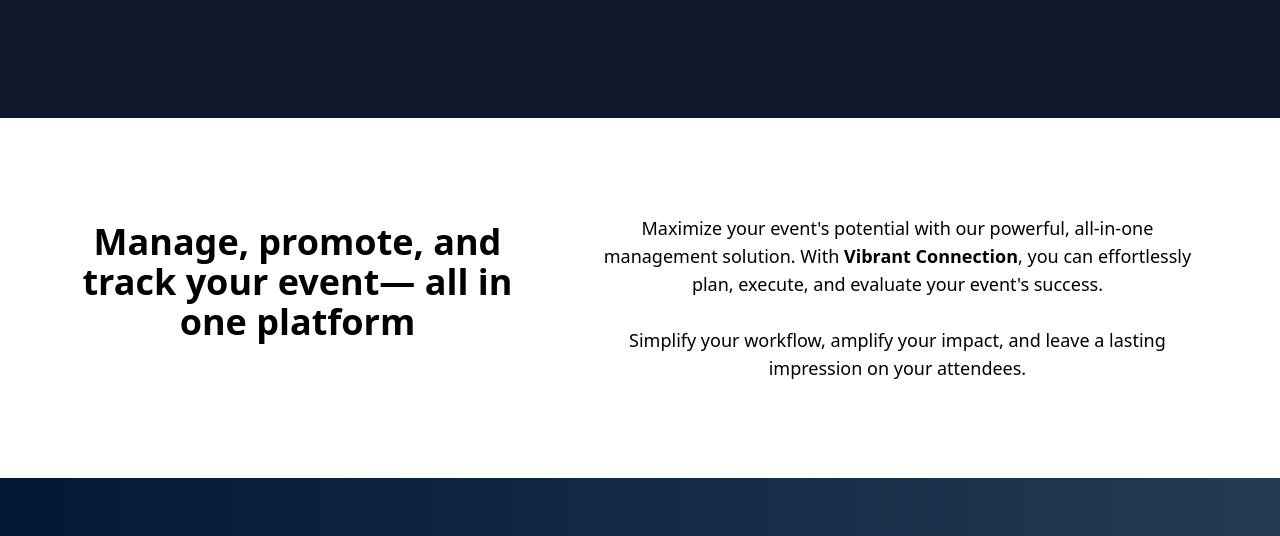
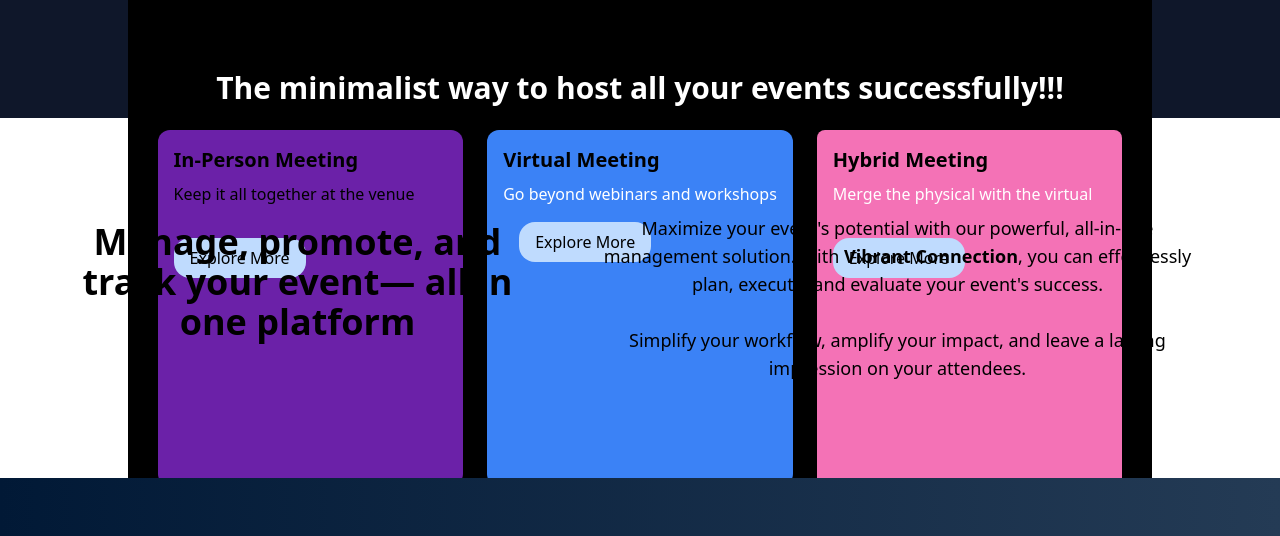
Before and after one commit to Priyaacharjee/Event-Management-Website, a React (Vite) app: page / in a window 1280 px wide. Shown: the part 842-1378 px from the top of the page. Built offline with nearby package versions, Linux system fonts and the light colour scheme.

Commit message:
********************************************************************************************************************************************************************************************************************************************************************************************

```diff
--- a/src/Pages/Home.jsx
+++ b/src/Pages/Home.jsx
@@ -12,6 +12,7 @@
 } from "@fortawesome/free-solid-svg-icons";
 import FreqtQuestion from "../Components/FreqtQuestion";
 import Gallery_Card from "../Components/Gallery_card";
+import Event_card from "../Components/Event_card";
 
 export default function Home() {
   return (
@@ -21,7 +22,7 @@
 
       {/*EVENT TYPES --------------------------------------------------------- */}
       <div id="services" className="bg-slate-900 w-full h-80 px-32 py-20">
-        {/* event cards */}
+        <Event_card />
       </div>
 
       {/*FEATURES --------------------------------------------------------- */}
--- a/src/components/Event_card.jsx
+++ b/src/components/Event_card.jsx
@@ -5,7 +5,7 @@
   return (
     <div className="min-h-screen bg-black flex flex-col items-center justify-center">
     <h1 className="text-3xl font-bold mb-6 text-white">The minimalist way to host all your events successfully!!!</h1>
-    <div className="grid grid-cols-1 md:grid-cols-3 gap-6 width-100">
+    <div className="grid grid-cols-1 md:grid-cols-3 gap-6">
         <div className="bg-purple-800 shadow-pink-600 rounded-xl overflow-hidden bg-gradient-to-br">
       <div className="p-4">
         <h2 className="text-xl font-semibold justify-center">In-Person Meeting</h2>
```
